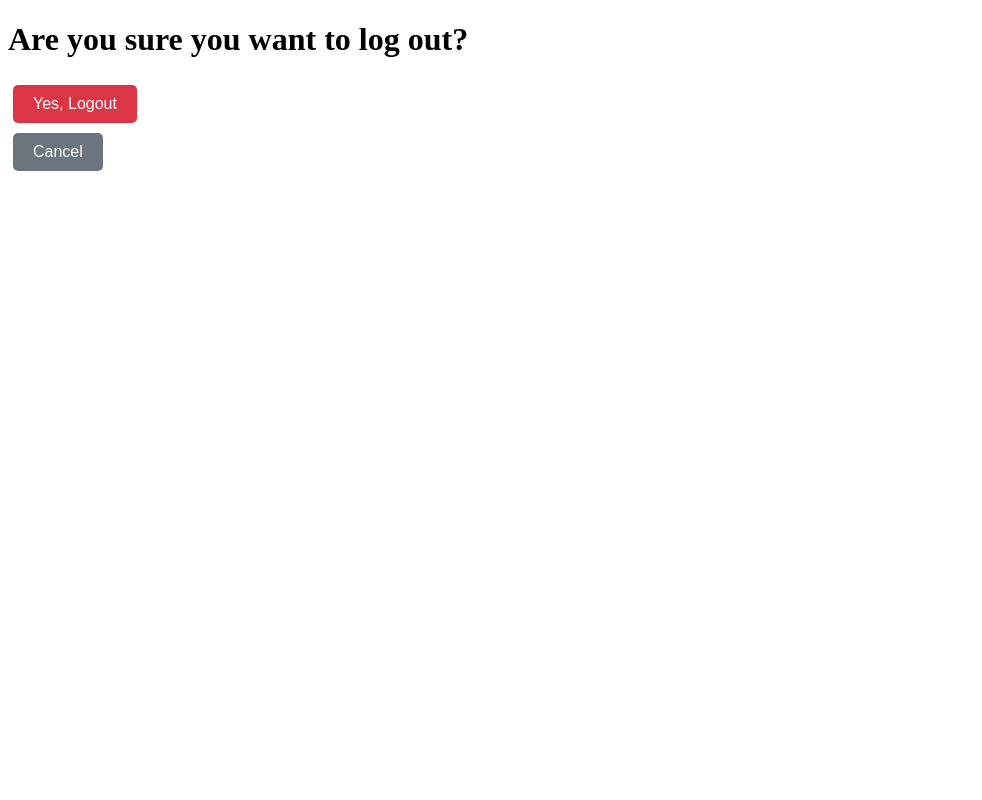
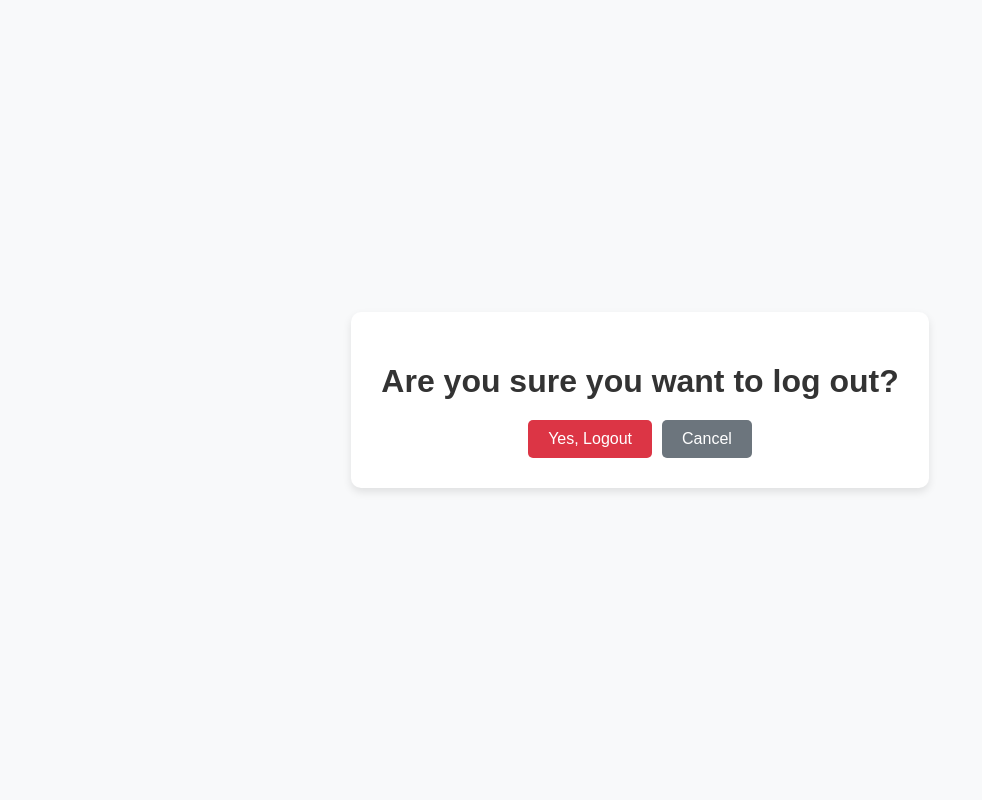
Before and after one commit to Rishi7648/realestate-main-main, a PHP site: page /admin_logout_confirmation.php in a window 1280 px wide. Shown: the whole page, without its empty margins (0-982 px from the left). Run offline with PHP 8.4, Linux system fonts and the light colour scheme; a user stored in the database is signed in.

Commit message:
commit message

```diff
--- a/admin_login.php
+++ b/admin_login.php
@@ -47,7 +47,7 @@ if ($_SERVER['REQUEST_METHOD'] == 'POST') {
                 'password' => $hashedPassword // Use the hashed password here
             ]);
 
-            echo "<p>Admin registered successfully!</p>";
+            // Admin registration successful, but no message is displayed
         }
     } elseif (isset($_POST['login'])) {
         // Handle admin login
--- a/admin_logout_confirmation.php
+++ b/admin_logout_confirmation.php
@@ -14,7 +14,37 @@ if (!isset($_SESSION['admin_id'])) {
     <meta name="viewport" content="width=device-width, initial-scale=1.0">
     <title>Admin Logout Confirmation</title>
     <style>
-        /* Button styles */
+        /* General Styles */
+        body {
+            margin: 0;/*Margin creates space outside an element */
+            padding: 0;/*Margin creates space inside an element */
+            font-family: Arial, sans-serif;
+            display: flex; /*for centering */
+            justify-content: center; /* Centers the content horizontally */
+            align-items: center;/* Centers the content verticallyally */
+            height: 100vh; /* Full viewport height */
+            background-color: #f8f9fa; /* Light background color */
+        }
+
+        .logout-container {
+            text-align: center;
+            background-color: white;
+            padding: 30px;
+            border-radius: 10px;
+            box-shadow: 0 4px 8px rgba(0, 0, 0, 0.1); /* Subtle shadow */
+        }
+
+        h1 {
+            margin-bottom: 20px;
+            color: #333;
+        }
+
+        .button-container {
+            display: flex;
+            justify-content: center;
+            gap: 10px; /* Space between buttons */
+        }
+
         .button {
             padding: 10px 20px;
             border: none;
@@ -22,31 +52,41 @@ if (!isset($_SESSION['admin_id'])) {
             font-size: 16px;
             cursor: pointer;
             transition: background-color 0.3s ease;
-            margin: 5px;
         }
+
         .button.yes {
-            background-color: #dc3545; /* Red for logout */
+            background-color: #dc3545;
             color: white;
         }
+
         .button.yes:hover {
-            background-color: #c82333; /* Darker red on hover */
+            background-color: #c82333;
         }
+
         .button.cancel {
-            background-color: #6c757d; /* Gray for cancel */
+            background-color: #6c757d;
             color: white;
         }
+
         .button.cancel:hover {
-            background-color: #5a6268; /* Darker gray on hover */
+            background-color: #5a6268;
         }
     </style>
 </head>
 <body>
+    <div class="logout-container">
         <h1>Are you sure you want to log out?</h1>
+
+         <!-- POST request is an HTTP method used to send data from the client (browser) to the server.
+         commonly used in forms when submitting user input -->
+        <div class="button-container">
             <form action="admin_logout.php" method="POST">
                 <button type="submit" name="confirm_logout" class="button yes">Yes, Logout</button>
             </form>
             <form action="admin_cancel_logout.php" method="POST">
                 <button type="submit" name="cancel_logout" class="button cancel">Cancel</button>
             </form>
+        </div>
+    </div>
 </body>
 </html>
--- a/contact.php
+++ b/contact.php
@@ -99,7 +99,7 @@
         <div class="contact-info">
             <div class="contact-card">
                 <span class="contact-icon">&#127968;</span>
-                <h3>Company: Real Estate Nepal</h3>
+                <h3>Company: Ghar Ghagga Sansar</h3>
             </div>
             <div class="contact-card">
                 <span class="contact-icon">&#127970;</span>
@@ -126,7 +126,7 @@
         </div>
     </div>
     <div class="footer">
-        &copy; 2025 Real Estate Nepal. All rights reserved.
+        &copy; 2025 Ghar Gagga Sansar. All rights reserved.
     </div>
 </body>
 </html>
--- a/login.php
+++ b/login.php
@@ -10,7 +10,7 @@ if ($_SERVER['REQUEST_METHOD'] == 'POST') {
     // Fetch user from the database
     $sql = "SELECT * FROM users WHERE email = :email";
     $stmt = $conn->prepare($sql);
-    // $We use $stmt when we prepare and execute SQL queries securely
+    // $We use $stmt variable when we prepare and execute SQL queries securely
     $stmt->execute(['email' => $email]);
     $user = $stmt->fetch(PDO::FETCH_ASSOC);
 
@@ -40,7 +40,7 @@ if ($_SERVER['REQUEST_METHOD'] == 'POST') {
     <style>
         /* Global Styles */
         body {
-            font-family: 'Poppins', sans-serif;
+            font-family: 'Poppins', sans-serif; /*This CSS rule sets the font style for text inside an element */
             background: white;
             display: flex;
             justify-content: center;
```
Also changed, not shown: sell.php (+8 -8 lines), signup.php (+7 -7 lines), 1 other file. Lines whose indentation alone changed are shown as unchanged.
